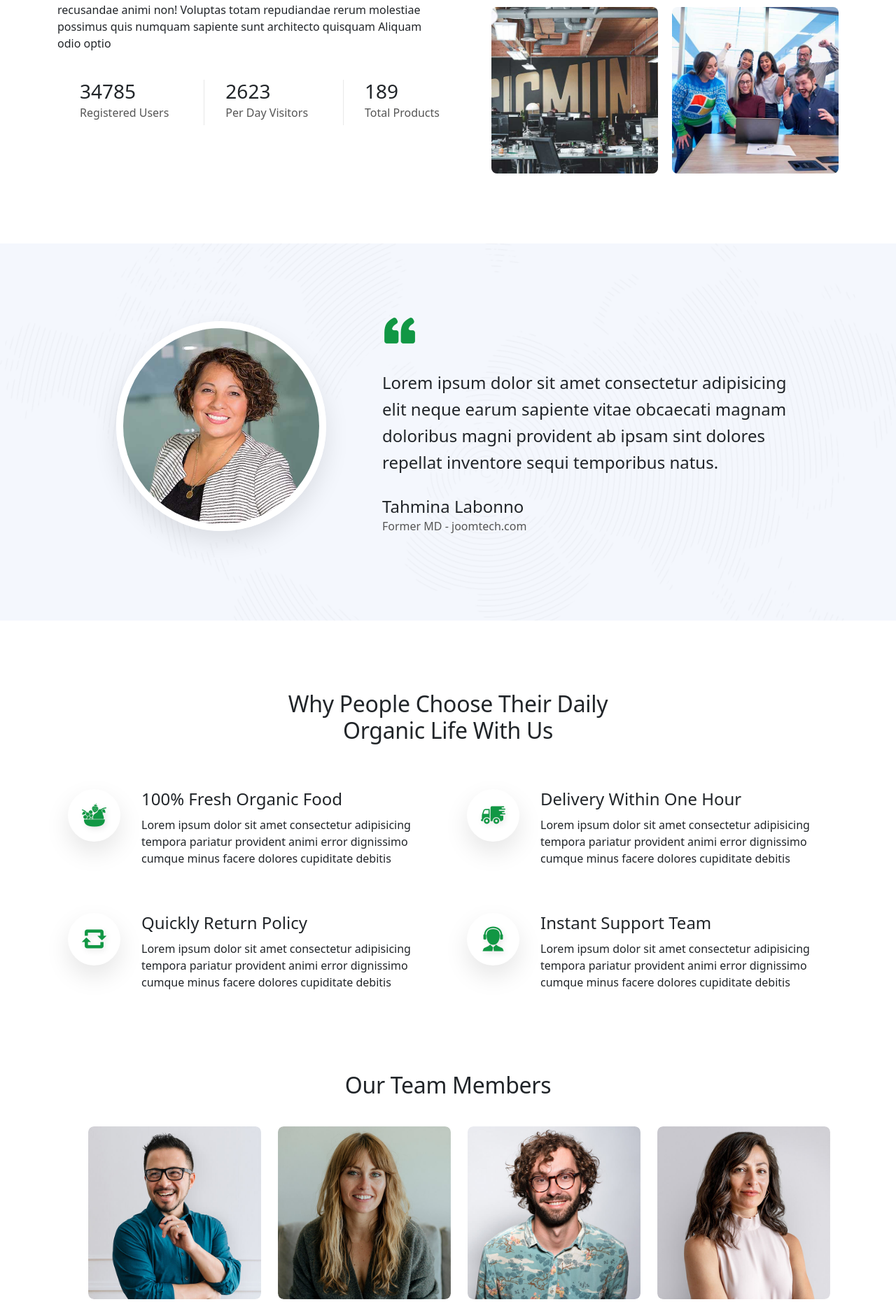
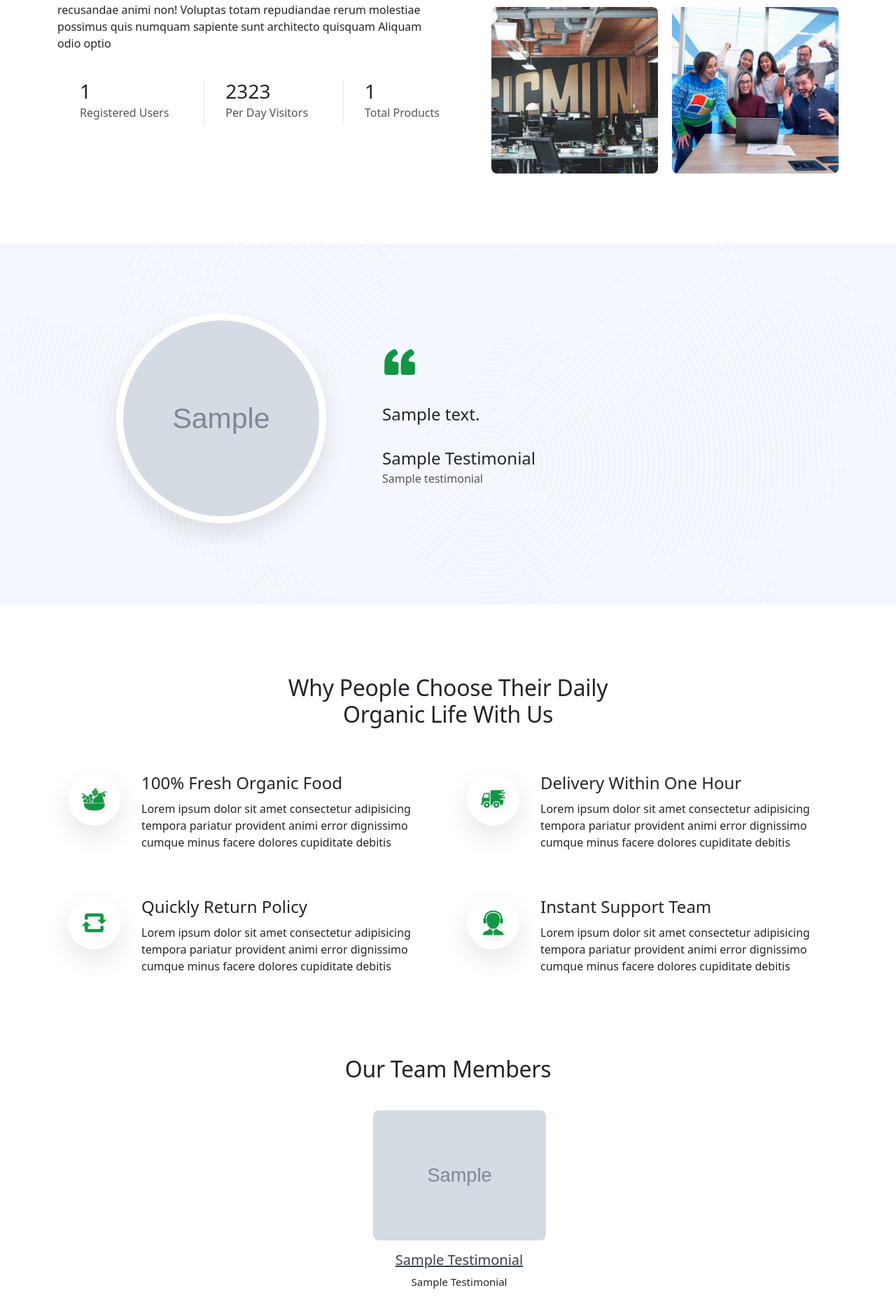
Before and after one commit to elishae621/greeny, a Django app: page /about/ in a window 1280 px wide. Shown: the part 878-2739 px from the top of the page at 70% size. Run offline with Django 3.2, Linux system fonts and the light colour scheme; tables that the repository leaves empty hold one stand-in row (values such as "Sample post"); grey boxes marked "Sample" are stand-in pictures; parts of the project's set-up code (start-up, migrations or seed data) failed here and were passed over; some libraries are stand-ins or nearby versions.

Commit message:
linked about page to models

```diff
--- a/main/models.py
+++ b/main/models.py
@@ -1,3 +1,4 @@
+from email.policy import default
 from autoslug import AutoSlugField
 from decimal import Decimal
 from django.core.exceptions import ValidationError
@@ -15,6 +16,7 @@ import os
 
 fake = Faker()
 product_url_name = "main:product"
+default_profile_image = "profile.jpeg"
 
 
 
@@ -36,6 +38,24 @@ def generate_rating():
 def generate_discount():
     return fake.random_element(elements=[0, 0, 10, 20])
 
+def generate_testi_title():
+    return f"{fake.random_element(elements=['Former MD', 'MD'])} - {fake.company()}"
+
+def generate_team_title():
+    n = 1
+    if n == 1:
+        yield 'Founder & CEO'
+    n += 1
+    if n == 2:
+        yield 'Web developer'
+    n += 1
+    if n == 3:
+        yield 'Digital Marketer'
+    n += 1
+    if n == 4:
+        n = 1
+        yield 'Article Writer'
+
 def compress(image):
     img = Image.open(image)
     im_io = BytesIO()
@@ -52,8 +72,7 @@ def list_rating(rating):
 
 def validate_rating(value):
     if value < 1 or value > 5:
-        raise ValidationError(
-        _('%(value)s is not between 1 and 5'),
+        raise ValidationError('%(value)s is not between 1 and 5',
         params={'value': value},
         )
 
@@ -69,6 +88,7 @@ class Greeny(models.Model):
     linkedin = models.URLField(default='https://linkedIn.com')
     instagram = models.URLField(default='https://instagram.com')
     interest = models.URLField(default='https://pinterest.com')
+
 
     class Meta:
         verbose_name_plural = "Greeny"
@@ -177,7 +197,7 @@ class Review(models.Model):
     product = models.ForeignKey(Product, null=True, on_delete=models.CASCADE)
     name = models.CharField(max_length=20, default=fake.name())
     content = models.TextField(default=fake.paragraph(nb_sentences=2))
-    image = models.ImageField(default="profile.jpeg", upload_to="reviews/")
+    image = models.ImageField(default=default_profile_image, upload_to="reviews/")
     date = models.DateTimeField(auto_now_add=True)
     rating = models.PositiveSmallIntegerField(default=generate_rating, validators=[validate_rating])
 
@@ -327,9 +347,10 @@ class Coupon(models.Model):
 
 class Testimonial(models.Model):
     name = models.CharField(max_length=20, default=fake.name())
+    title = models.CharField(max_length=50, default=generate_testi_title)
     content = models.TextField(default=fake.paragraph(nb_sentences=3))
     rating = models.IntegerField(validators=[validate_rating], default=random.randint(4, 5))
-    image = models.ImageField(default="profile.jpeg", upload_to="testimonials/")
+    image = models.ImageField(default=default_profile_image, upload_to="testimonials/")
 
 
     @cached_property
@@ -350,3 +371,11 @@ class Testimonial(models.Model):
         new_image = compress(self.image)
         self.image = new_image
         return super().save(*args, **kwargs)
+
+class TeamMember(models.Model):
+    name = models.CharField(max_length=20, default=fake.name())
+    title = models.CharField(max_length=50, default=generate_team_title)
+    image = models.ImageField(default=default_profile_image, upload_to="team_members/")
+    facebook = models.URLField(default='https://facebook.com')
+    twitter = models.URLField(default='https://twitter.com')
+    linkedin = models.URLField(default='https://linkedIn.com')
--- a/main/templates/main/about.html
+++ b/main/templates/main/about.html
@@ -30,15 +30,15 @@
         </div>
         <ul class="about-list">
           <li>
-                        <h3>34785</h3>
+            <h3>{{user_count}}</h3>
             <h6>registered users</h6>
           </li>
           <li>
-                        <h3>2623</h3>
+            <h3>2323</h3>
             <h6>per day visitors</h6>
           </li>
           <li>
-                        <h3>189</h3>
+            <h3>{{product_count}}</h3>
             <h6>total products</h6>
           </li>
         </ul>
@@ -54,30 +54,20 @@
 <section class="inner-section about-testimonial">
   <div class="container">
     <ul class="testi-slider slider-arrow">
+      {% for testi in testimonials %}
       <li>
-                <div class="testi-content"><a class="testi-img" href="#"><img src="{% static 'main/images/testimonial/01.jpg' %}"
+        <div class="testi-content"><a class="testi-img" href=""><img src="{{testi.image.url}}"
               alt="testimonial"></a>
           <div class="testi-quote"><i class="icofont-quote-left"></i>
-                        <p>Lorem ipsum dolor sit amet consectetur adipisicing elit neque earum sapiente vitae
-                            obcaecati magnam doloribus magni provident ab ipsam sint dolores repellat inventore
-                            sequi temporibus natus.</p>
-                        <h4>tahmina labonno</h4>
-                        <h6>Former MD - joomtech.com</h6>
+            <p>{{testi.content}}</p>
+            <h4>{{testi.name}}</h4>
+            <h6>{{testi.title}}</h6>
           </div>
         </div>
       </li>
-            <li>
-                <div class="testi-content"><a class="testi-img" href="#"><img src="{% static 'main/images/testimonial/02.jpg' %}"
-                            alt="testimonial"></a>
-                    <div class="testi-quote"><i class="icofont-quote-left"></i>
-                        <p>Lorem ipsum dolor sit amet consectetur adipisicing elit neque earum sapiente vitae
-                            obcaecati magnam doloribus magni provident ab ipsam sint dolores repellat inventore
-                            sequi temporibus natus.</p>
-                        <h4>miron mahmud</h4>
-                        <h6>Senior Accountant - farmfresh.com</h6>
-                    </div>
-                </div>
-            </li>
+      {% empty %}
+      <strong>No testimonies has been added.</strong>
+      {% endfor %}
     </ul>
   </div>
 </section>
@@ -146,61 +136,21 @@
     <div class="row">
       <div class="col-lg-12">
         <ul class="team-slider slider-arrow">
+          {% for testi in testimonials %}
             <li>
-                        <figure class="team-media"><img src="{% static 'main/images/team/01.jpg' %}" alt="team">
-                            <div class="team-overlay"><a href="#" class="icofont-facebook facebook"></a><a href="#"
-                                    class="icofont-twitter twitter"></a><a href="#"
+            <figure class="team-media"><img src="{{testi.image.url}}" alt="team">
+              <div class="team-overlay"><a href="{{testi.facebook}}" class="icofont-facebook facebook"></a><a href="{{testi.twitter}}"
+                  class="icofont-twitter twitter"></a><a href="{{testi.linkedin}}"
                   class="icofont-linkedin linkedin"></a></div>
             </figure>
             <div class="team-meta">
-                            <h5><a href="#">Jhonson Hononr</a></h5>
-                            <p>Founder & CEO</p>
+              <h5><a href="">{{testi.name}}</a></h5>
+              <p>{{testi.title}}</p>
             </div>
           </li>
-                    <li>
-                        <figure class="team-media"><img src="{% static 'main/images/team/02.jpg' %}" alt="team">
-                            <div class="team-overlay"><a href="#" class="icofont-facebook facebook"></a><a href="#"
-                                    class="icofont-twitter twitter"></a><a href="#"
-                                    class="icofont-linkedin linkedin"></a></div>
-                        </figure>
-                        <div class="team-meta">
-                            <h5><a href="#">Jhonson Hononr</a></h5>
-                            <p>Web developer</p>
-                        </div>
-                    </li>
-                    <li>
-                        <figure class="team-media"><img src="{% static 'main/images/team/03.jpg' %}" alt="team">
-                            <div class="team-overlay"><a href="#" class="icofont-facebook facebook"></a><a href="#"
-                                    class="icofont-twitter twitter"></a><a href="#"
-                                    class="icofont-linkedin linkedin"></a></div>
-                        </figure>
-                        <div class="team-meta">
-                            <h5><a href="#">Jhonson Hononr</a></h5>
-                            <p>graphics designer</p>
-                        </div>
-                    </li>
-                    <li>
-                        <figure class="team-media"><img src="{% static 'main/images/team/04.jpg' %}" alt="team">
-                            <div class="team-overlay"><a href="#" class="icofont-facebook facebook"></a><a href="#"
-                                    class="icofont-twitter twitter"></a><a href="#"
-                                    class="icofont-linkedin linkedin"></a></div>
-                        </figure>
-                        <div class="team-meta">
-                            <h5><a href="#">Jhonson Hononr</a></h5>
-                            <p>digital marketer</p>
-                        </div>
-                    </li>
-                    <li>
-                        <figure class="team-media"><img src="{% static 'main/images/team/05.jpg' %}" alt="team">
-                            <div class="team-overlay"><a href="#" class="icofont-facebook facebook"></a><a href="#"
-                                    class="icofont-twitter twitter"></a><a href="#"
-                                    class="icofont-linkedin linkedin"></a></div>
-                        </figure>
-                        <div class="team-meta">
-                            <h5><a href="#">Jhonson Hononr</a></h5>
-                            <p>article writer</p>
-                        </div>
-                    </li>
+          {% empty %}
+          <strong> No testimonies has been added.</strong>
+          {% endfor %}
         </ul>
       </div>
     </div>
--- a/main/views.py
+++ b/main/views.py
@@ -5,7 +5,8 @@ from django.views.generic.edit import CreateView
 from django.http.response import JsonResponse
 from django.shortcuts import render
 from main.models import Category, Product, Brand, Testimonial
-from user.models import Subscriber
+from user.models import Subscriber, User
+
 
 def error_404(request, exception):
     data = {}
@@ -17,6 +18,9 @@ class AboutView(TemplateView):
     def get_context_data(self, **kwargs):
         context = super().get_context_data(**kwargs)
         context["title"] = "Greeny - About"
+        context["user_count"] = User.objects.count()
+        context["product_count"] = Product.objects.count()
+        context["testimonials"] = Testimonial.objects.all()[:2]
         return context
 
 class AllCategoryView(TemplateView):
```
Also changed, not shown: main/migrations/0015_teammember_testimonial_title_and_more.py (added). Lines whose indentation alone changed are shown as unchanged.
